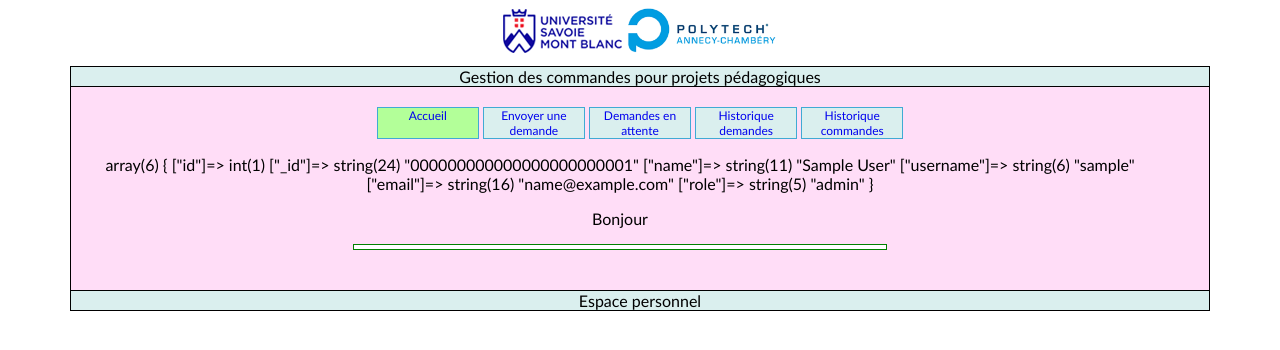
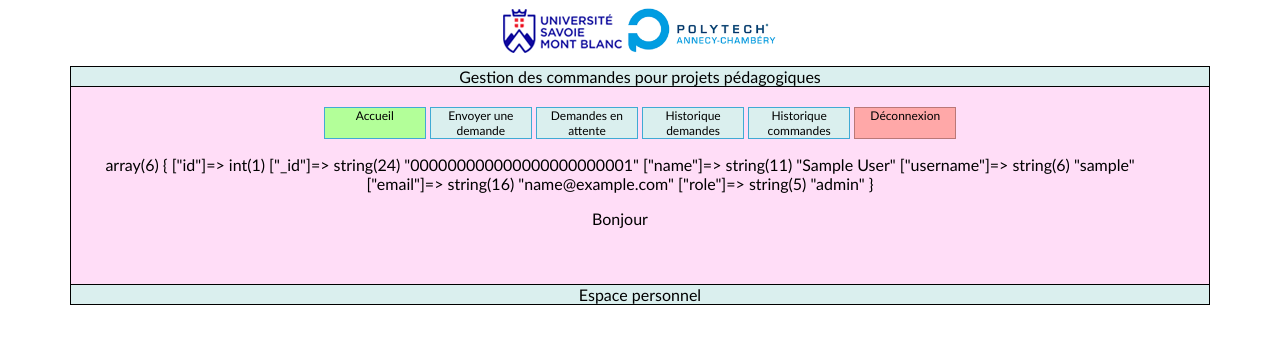
Before and after one commit to AmauryBs/GCPP, a PHP site: page /index.php?route=espace in a window 1280 px wide. Shown: the top 350 px of the page. Run offline with PHP 8.4, Linux system fonts and the light colour scheme; the visitor is signed in with stand-in values (Sample User, id 1).

Commit message:
Add deconnexion bouton

```diff
--- a/espace.php
+++ b/espace.php
@@ -30,6 +30,7 @@
 																			demandes</a></li> \n";
 				echo "<li><a href=\"?route=espace&page=4\" class=\"btn_menu $encours[4]\">Historique
 																			commandes</a></li> \n";
+				echo "<li><a href=\"?route=deconnexion\" class=\"btn_menu dc\">Déconnexion</a></li> \n";
 				?>
 				</ul>
 			<div>
@@ -40,9 +41,7 @@
 			   	}
 			      ?>
     	</div>
-    	<div id = "messagePHP">
-    		<?php if (isset($_GET["message"])){echo $_GET["message"];} ?>
-    	</div>
+    		<?php if (isset($_GET["message"])){echo '<div id = "messagePHP">'.$_GET["message"].'</div>';} ?>
 		</section>
 		<footer>Espace personnel</footer>
 	</main>
--- a/style_espace.css
+++ b/style_espace.css
@@ -45,8 +45,14 @@
 	height: 30px;
 	display: inline-table;
 	font-size:12px;
+	color: black;
 	border: 1px solid #40AAD4;
 	background-color: #daefee;
+}
+
+.dc {
+	background-color: #ffa8a8;
+	border: 1px solid #ba7878;
 }
 
 .btn_menu:hover {
```
Also changed, not shown: Rapport.md (+2 -2 lines).
